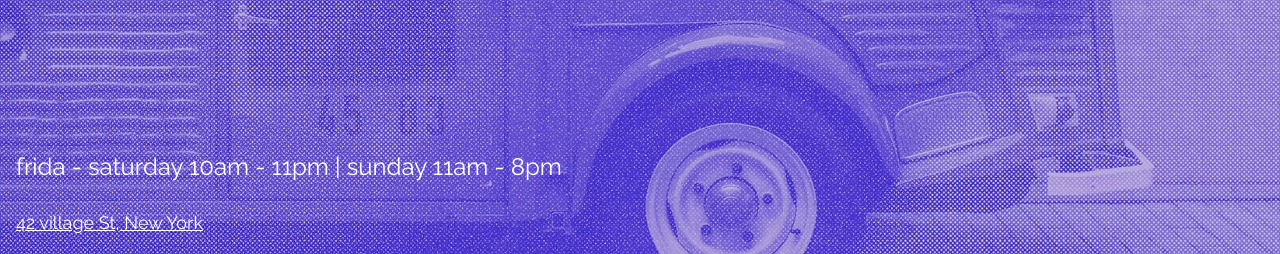
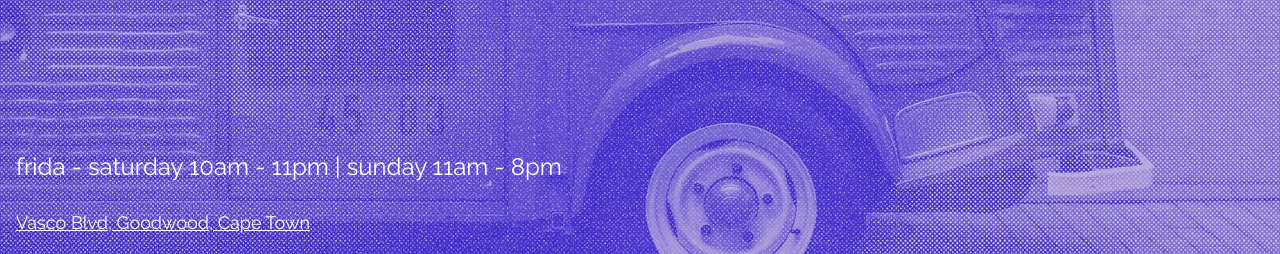
Before and after one commit to ZombieBunny/black-top-template, a plain HTML site: page index.html in a window 1280 px wide. Shown: the part 546-800 px from the top of the page. Drawn offline with nearby package versions, Linux system fonts and the light colour scheme.

Commit message:
updated address

```diff
--- a/index.html
+++ b/index.html
@@ -34,7 +34,7 @@ body, html {height: 100%}
   <div class="w3-display-bottomleft w3-container">
     <p class="w3-xlarge">frida - saturday 10am - 11pm | sunday 11am - 8pm</p>
     <a target="_blank" href="http://maps.google.com/?q=146 Vasco Blvd, Goodwood, Cape Town, 7459">
-      <p class="w3-large">42 village St, New York</p>
+      <p class="w3-large">Vasco Blvd, Goodwood, Cape Town</p>
     </a>
   </div>
 </div>
```
